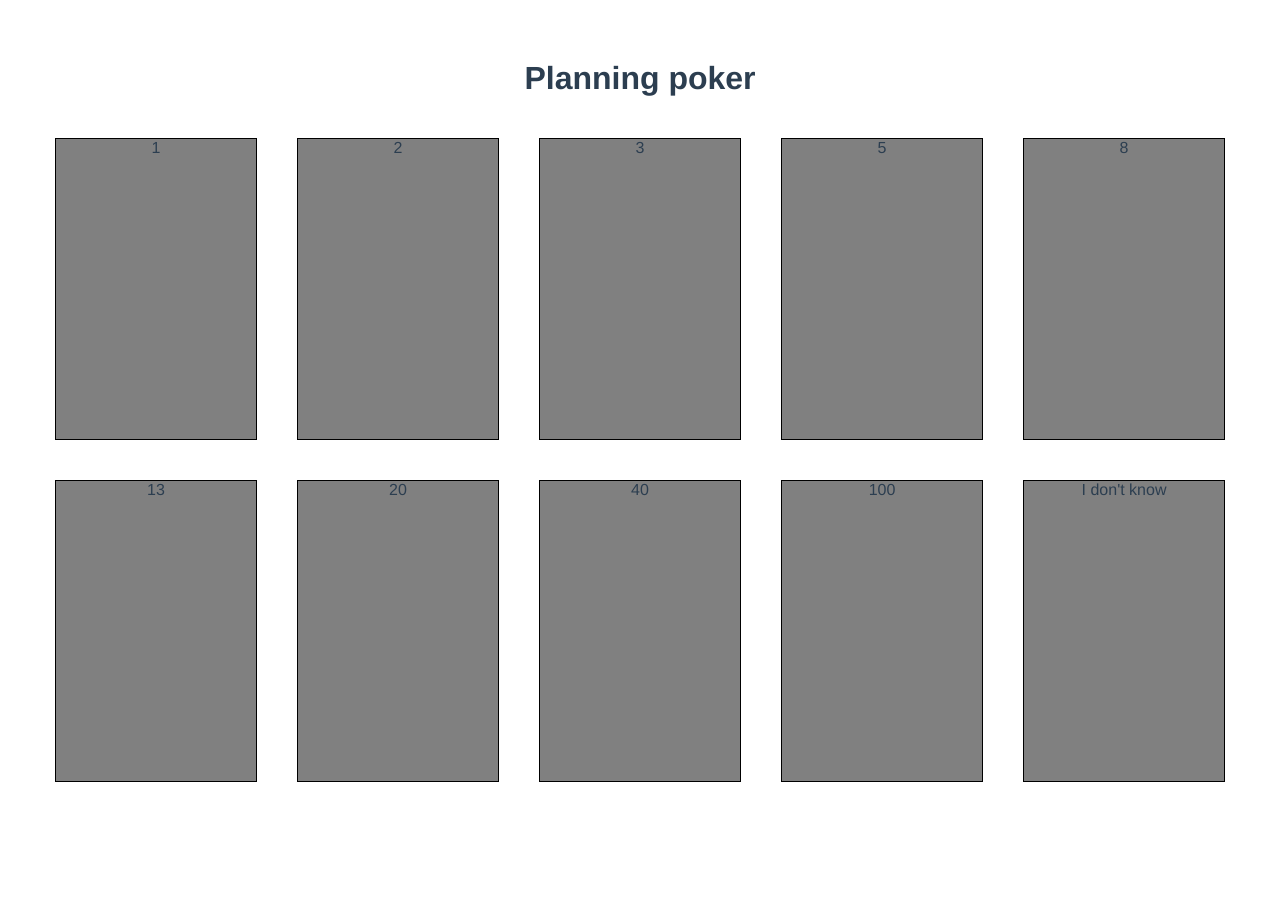
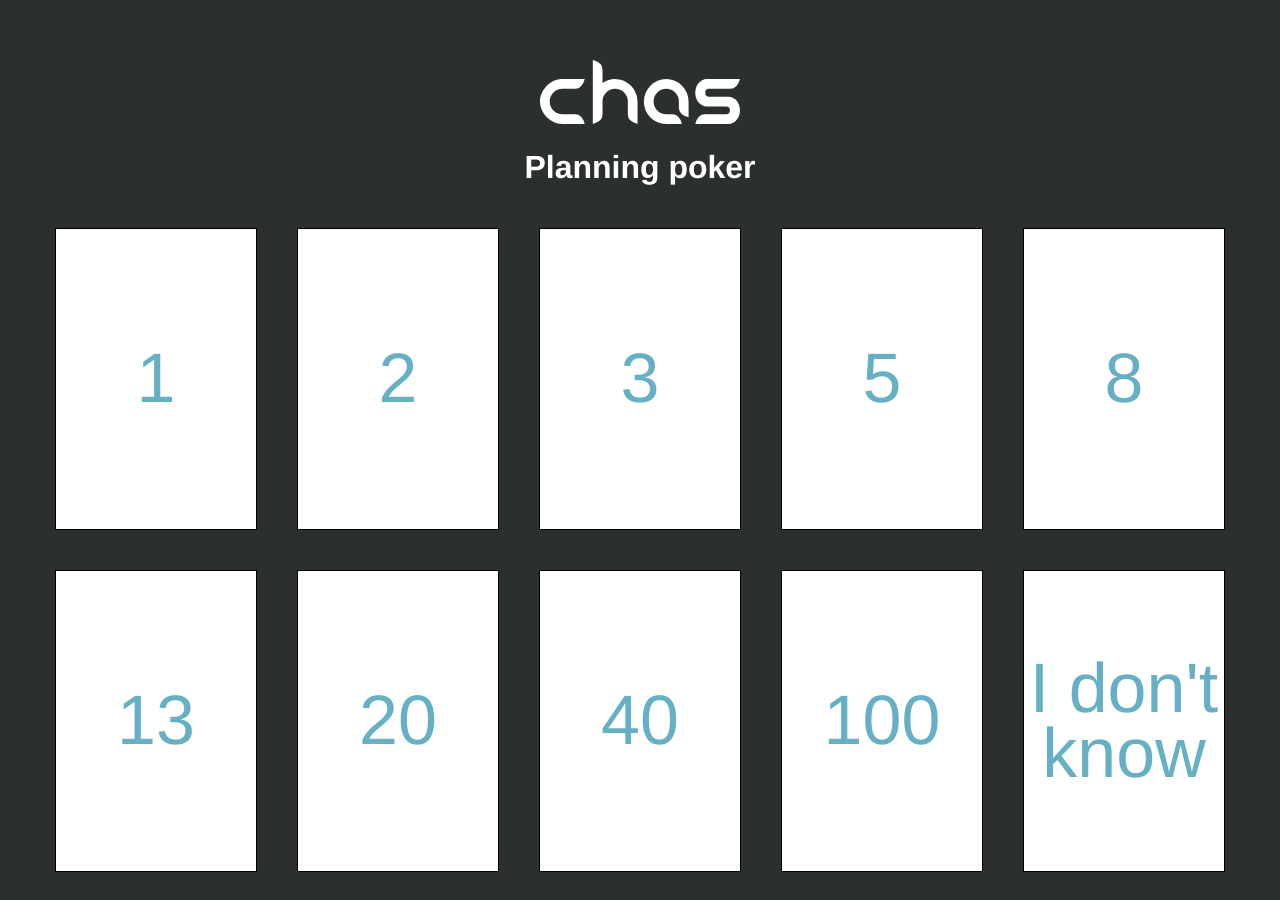
Before and after one commit to camilla-westin/planningdeck, a Vue app: page / in a window 1280 px wide. Before the commit the page ends 810 px from the top, so only its background shows below. Built offline with nearby package versions, Linux system fonts and the light colour scheme.

Commit message:
Added logo. Added stylesheet with color variables. Done basic styling.

```diff
--- a/src/App.vue
+++ b/src/App.vue
@@ -1,5 +1,6 @@
 <template>
   <div id="app">
+    <img src="./assets/logo.svg" width="200" alt="Chas logotype" />
     <h1>Planning poker</h1>
     <Deck />
   </div>
--- a/src/components/Deck.vue
+++ b/src/components/Deck.vue
@@ -2,7 +2,7 @@
   <div id="deck">
       <div class="cards">
         <div v-for="card in cards" :key="card.index" class="card">
-            {{ card.complexity }}
+            <span class="complexity">{{ card.complexity }}</span>
         </div>
       </div>
   </div>
--- a/src/scss/deck.scss
+++ b/src/scss/deck.scss
@@ -1,3 +1,5 @@
+@import './variables.scss';
+
 .cards {
     display: flex;
     justify-content: center;
@@ -6,9 +8,18 @@
 }
 
 .card {
+    background: white;
     width: 200px;
     height: 300px;
     border: 1px solid #000;
-    background: grey;
     margin: 20px;
+    display: flex;
+    justify-content: center;
+    align-items: center;
+
+    .complexity {
+        font-size: 70px;
+        color: $blue;
+        line-height: 65px;
+    }
 }
--- a/src/scss/layout.scss
+++ b/src/scss/layout.scss
@@ -1,3 +1,10 @@
+@import './variables.scss';
+
+body {
+    background: $darkgrey;
+    color: white;
+}
+
 #app {
     font-family: 'Avenir', Helvetica, Arial, sans-serif;
     -webkit-font-smoothing: antialiased;
@@ -6,3 +13,7 @@
     color: #2c3e50;
     margin-top: 60px;
   }
+
+h1 {
+    color: white;
+}
--- /dev/null
+++ b/src/scss/variables.scss
@@ -0,0 +1,3 @@
+$blue: #66B0C6;
+$darkgrey: #2B2F2F;
+$pink: #DE667B;
```
Also changed, not shown: src/assets/logo.svg (added).
